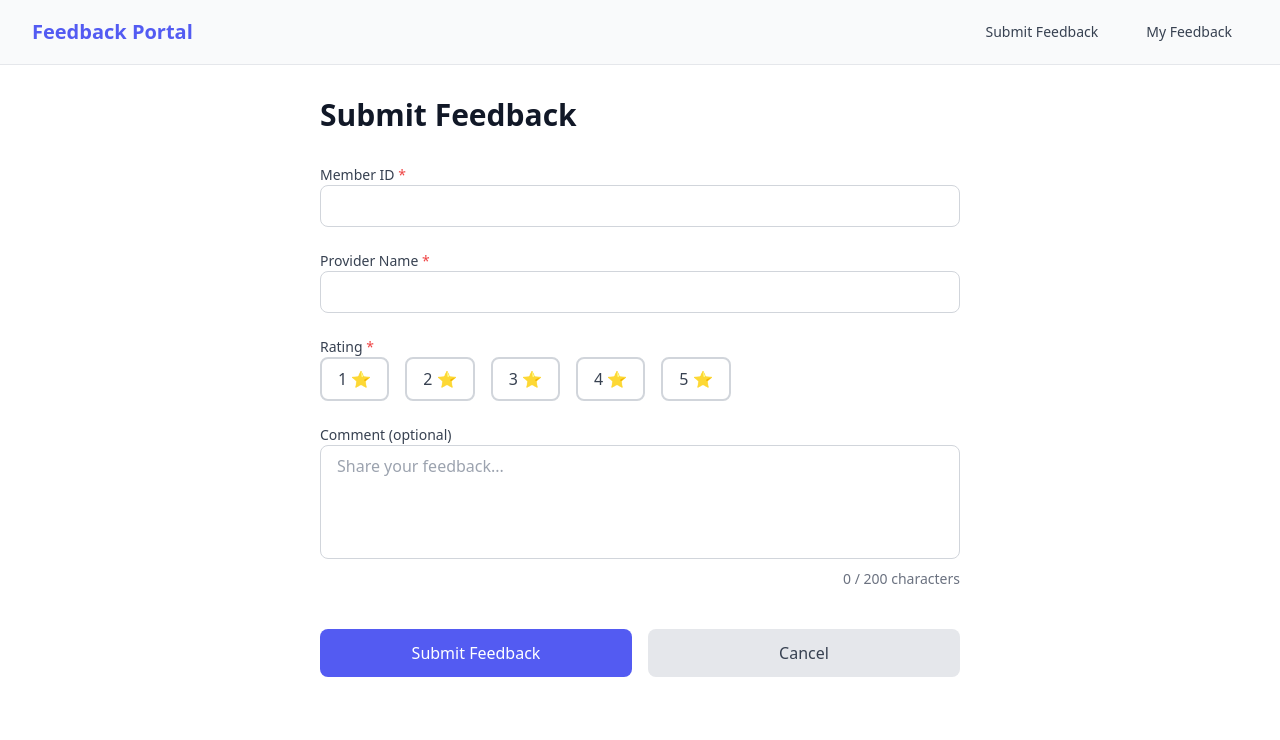
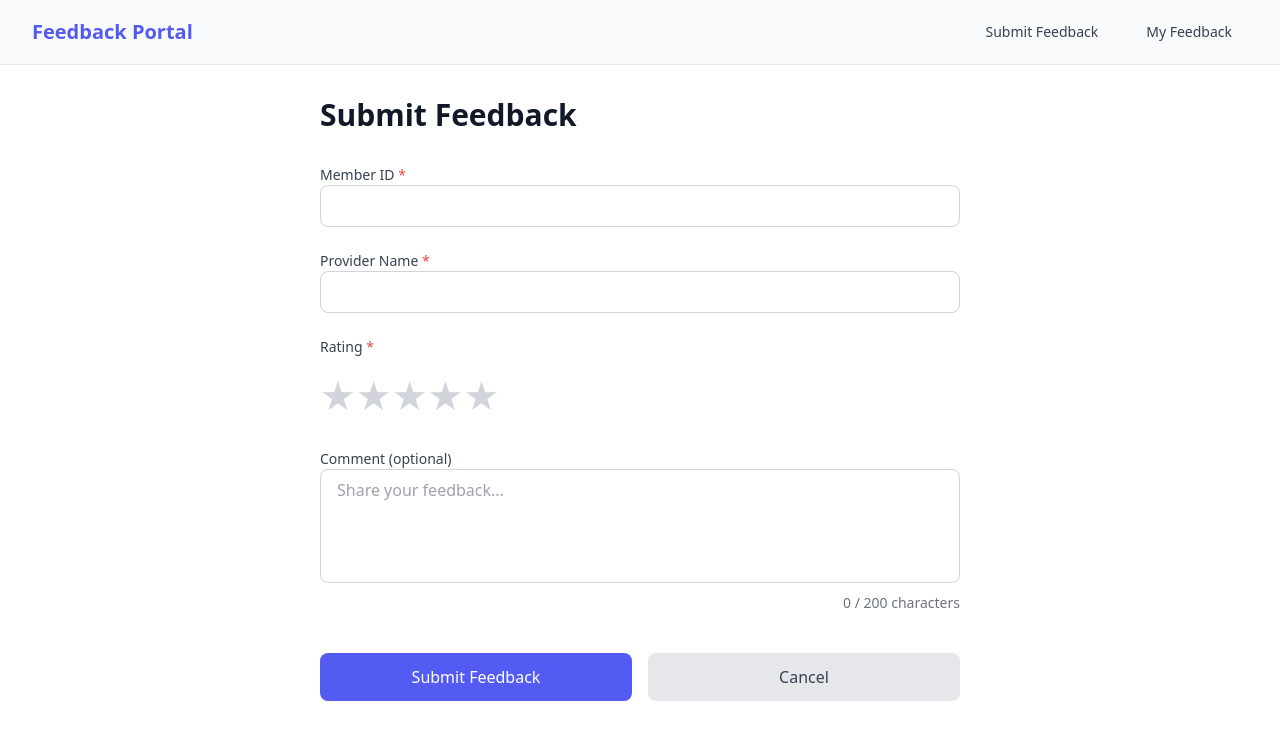
Before and after one commit to York-Solutions-B2E/tsg-9.27-devinjosh-frontend-feedback-ui, a React (Vite) app: page /submit in a window 1280 px wide. Shown: the top 740 px of the page. Built offline with nearby package versions, Linux system fonts and the light colour scheme.

Commit message:
FEAT: Include react stars library

```diff
--- a/package.json
+++ b/package.json
@@ -10,9 +10,11 @@
     "preview": "vite preview"
   },
   "dependencies": {
+    "prop-types": "^15.8.1",
     "react": "^19.2.0",
     "react-dom": "^19.2.0",
-    "react-router-dom": "^7.9.6"
+    "react-router-dom": "^7.9.6",
+    "react-stars": "^2.2.5"
   },
   "devDependencies": {
     "@eslint/js": "^9.39.1",
--- a/src/components/SubmitFeedback/SubmitFeedback.tsx
+++ b/src/components/SubmitFeedback/SubmitFeedback.tsx
@@ -1,5 +1,6 @@
 import { useState } from "react";
 import { useNavigate } from "react-router-dom";
+import ReactStars from "react-stars";
 import { feedbackService } from "../../services/feedbackService";
 import { validateFeedbackRequest } from "../../utils/validation";
 import type { FeedbackRequest, FieldError, ApiError } from "../../types/feedback";
@@ -31,8 +32,8 @@ export function SubmitFeedback() {
       setSubmitError(null);
     }
 
-    const handleRatingChange = (rating: number) => {
-      setFormData((prev: FeedbackRequest) => ({ ...prev, rating}));
+    const handleRatingChange = (newRating: number) => {
+      setFormData((prev: FeedbackRequest) => ({ ...prev, rating: newRating }));
       setErrors(prev => prev.filter(err => err.field !== 'rating'));
       setSubmitError(null);
     };
@@ -152,26 +153,25 @@ export function SubmitFeedback() {
           </div>
           {/* Rating */}
           <div>
-            <label htmlFor="rating" className="block text-sm font-medium text-gray-700 dark:text-gray-300">
+            <label htmlFor="rating" className="block text-sm font-medium text-gray-700 dark:text-gray-300 mb-2">
               Rating <span className="text-red-500">*</span>
             </label>
-            <div className="flex gap-4 flex-wrap">
-              {[1, 2, 3, 4, 5].map(num => (
-                <button
-                  key={num}
-                  type="button"
-                  onClick={() => handleRatingChange(num)}
-                  disabled={isSubmitting}
-                  className={`px-4 py-2 border-2 rounded-lg transition-all font-medium ${
-                    formData.rating === num
-                      ? 'bg-primary-600 text-white border-primary-600 shadow-md'
-                      : 'bg-white dark:bg-gray-800 border-gray-300 dark:border-gray-600 text-gray-700 dark:text-gray-300 hover:border-primary-500 hover:shadow-sm'
-                  } disabled:opacity-50 disabled:cursor-not-allowed`}
-                  aria-pressed={formData.rating === num}
-                >
-                  {num} ⭐
-                </button>
-              ))}
+            <div className="flex items-center gap-2">
+              <ReactStars
+                count={5}
+                value={formData.rating}
+                onChange={handleRatingChange}
+                size={40}
+                color2={'#fbbf24'} // gold/yellow for filled stars
+                color1={'#d1d5db'} // gray for empty stars
+                half={false}
+                edit={!isSubmitting}
+              />
+              {formData.rating > 0 && (
+                <span className="text-sm text-gray-600 dark:text-gray-400">
+                  ({formData.rating} {formData.rating === 1 ? 'star' : 'stars'})
+                </span>
+              )}
             </div>
             {getFieldError('rating') && (
               <p className="mt-1 text-sm text-red-600 dark:text-red-400" role="alert">
--- /dev/null
+++ b/src/react-stars.d.ts
@@ -0,0 +1,17 @@
+declare module 'react-stars' {
+  import { Component } from 'react';
+
+  interface ReactStarsProps {
+    count?: number;
+    value?: number;
+    onChange?: (newRating: number) => void;
+    size?: number;
+    color1?: string;
+    color2?: string;
+    half?: boolean;
+    edit?: boolean;
+    className?: string;
+  }
+
+  export default class ReactStars extends Component<ReactStarsProps> {}
+}
```
Also changed, not shown: 1 other file (tests, documents, lock files or other folders).
